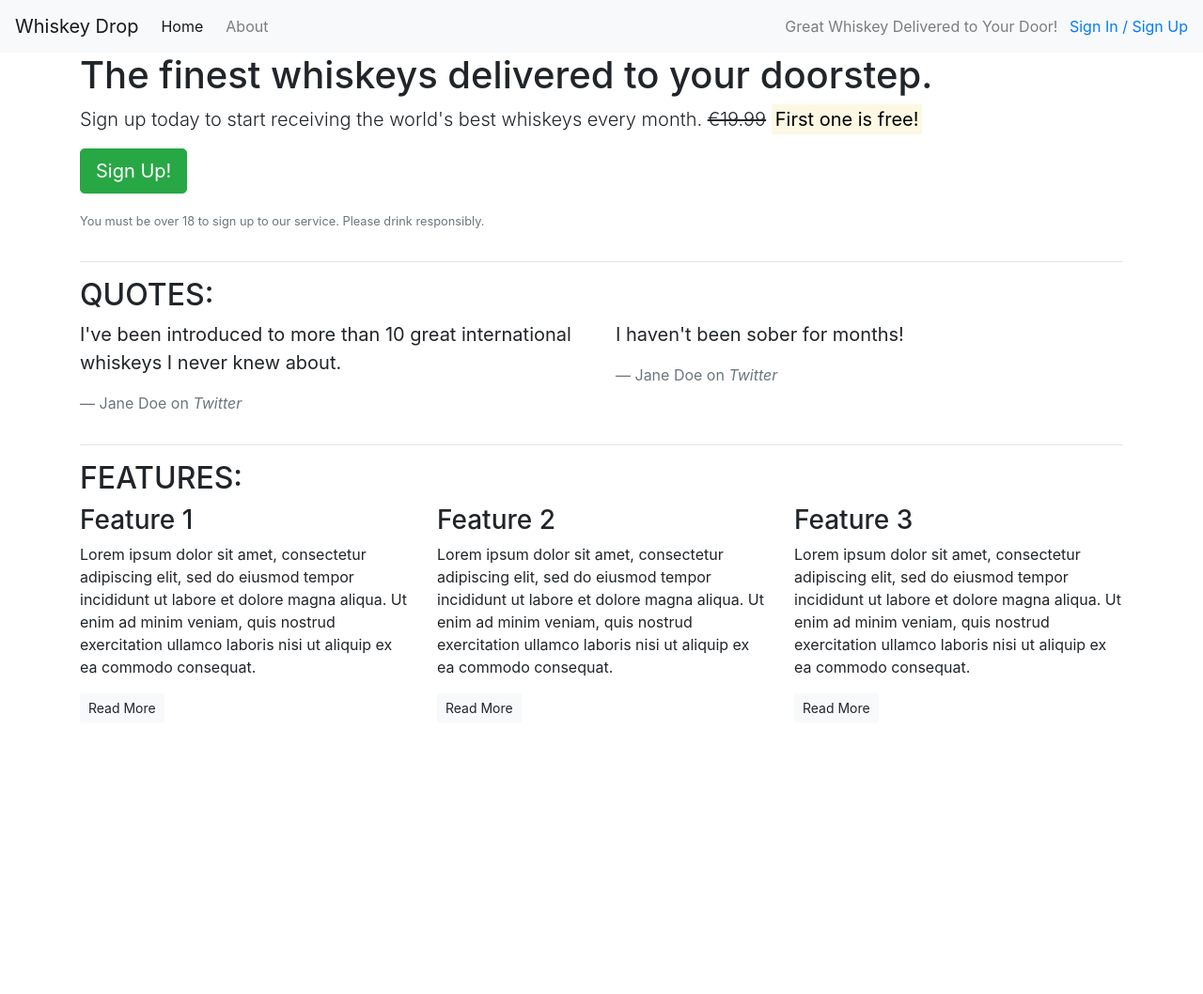
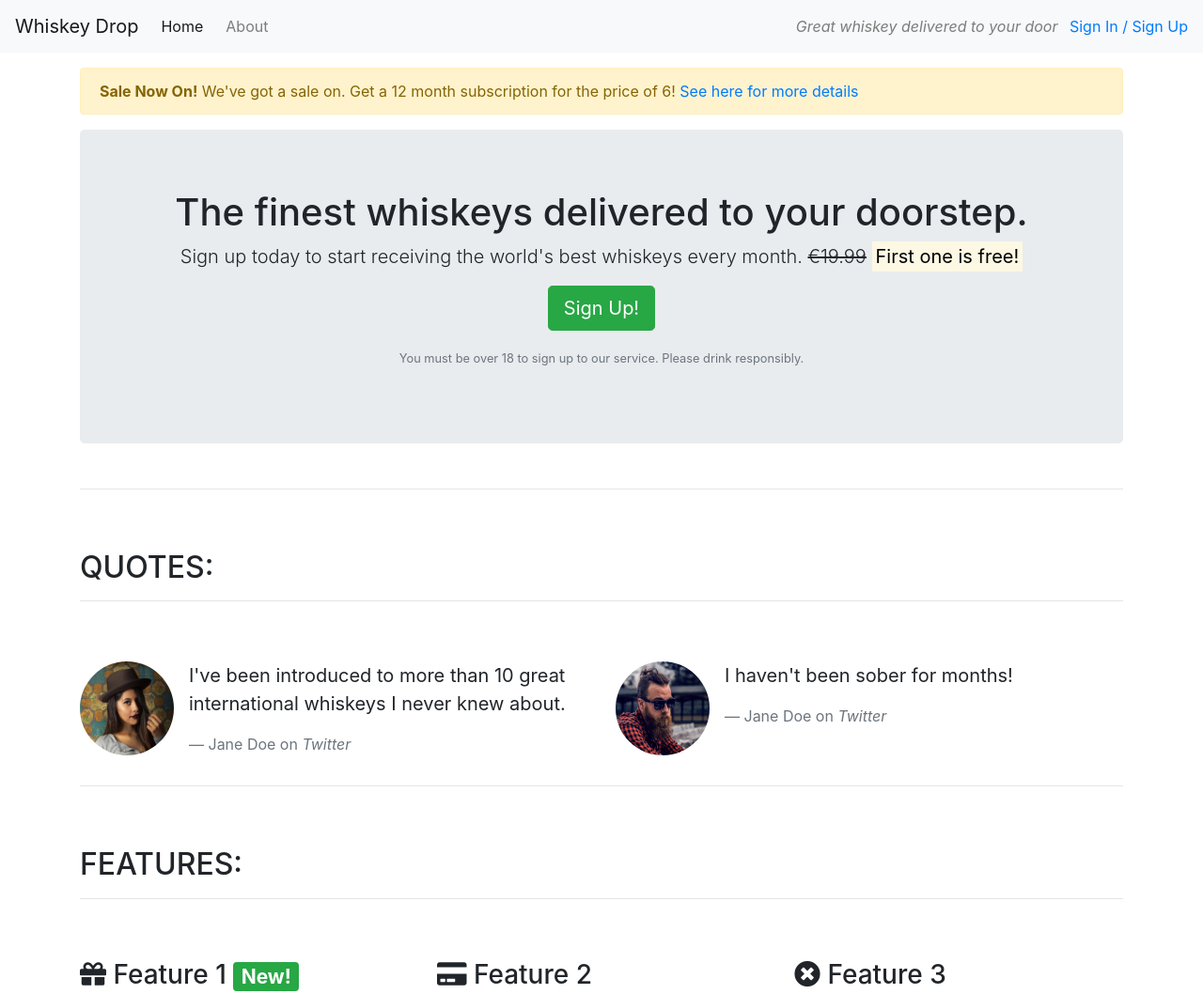
Before and after one commit to rnc-personal/CIBootstrap4Walkthrough, a plain HTML site: page index.html in a window 1280 px wide. Shown: the top 1058 px of the page at 94% size. Before the commit the page ends 800 px from the top, so only its background shows below. Drawn offline with nearby package versions, Linux system fonts and the light colour scheme.

Commit message:
BS Components 2

```diff
--- a/index.html
+++ b/index.html
@@ -6,95 +6,116 @@
     <meta name="viewport" content="width=device-width, initial-scale=1.0">
     <title>Whiskey Drop | Taste a new whiskey every month</title>
     <link rel="stylesheet" href="https://maxcdn.bootstrapcdn.com/bootstrap/4.1.3/css/bootstrap.min.css">
+    <link rel="stylesheet" href="https://use.fontawesome.com/releases/v5.6.1/css/all.css" integrity="sha384-gfdkjb5BdAXd+lj+gudLWI+BXq4IuLW5IT+brZEZsLFm++aCMlF1V92rMkPaX4PP" crossorigin="anonymous">
 </head>
 
 <body>
-    <nav class="navbar navbar-light bg-light navbar-expand-sm">
-        <a href="/" class="navbar-brand">Whiskey Drop</a>
+    <!--Nav-->
+    <nav class="navbar navbar-light navbar-expand-sm bg-light">
+        <a href="/" class="navbar-brand">
+                    Whiskey Drop</a>
         <ul class="navbar-nav mr-auto">
             <li class="active nav-item mr-2"><a class="nav-link" href="/">Home</a></li>
-            <li class="nav-item mr-2"><a class="nav-link" href="/about">About</a></li>
-            <li class="nav-item mr-2 d-block d-sm-none"><a class="nav-link" href="/login">Login</a></li>
+            <li class="nav-item mr-2"><a class="nav-link" href="">About</a></li>
+            <li class="nav-item mr-2 d-block d-sm-none"><a class="nav-link" href="">Sign In / Sign Up</a></li>
         </ul>
+
         <div class="d-none d-md-block">
-            <p class="navbar-text my-auto mr-2">Great Whiskey Delivered to Your Door!</p>
+            <p class="navbar-text my-auto mr-2"><i>Great whiskey delivered to your door</i></p>
             <a href="/login">Sign In / Sign Up</a>
         </div>
+        <!--</div>-->
     </nav>
-    <article class="container">
+    <article class="container mt-3">
+        <div class="row d-none d-sm-block">
+            <div class="col-12">
+                <div class="alert alert-warning">
+                    <strong>Sale Now On!</strong> We've got a sale on. Get a 12 month subscription for the price of 6! <a href="">See here for more details</a>
+                </div>
+            </div>
+        </div>
         <!-- Callout -->
         <div class="row">
             <div class="col-12">
-                <section class="callout">
+                <section class="callout jumbotron text-center">
                     <h1>The finest whiskeys delivered to your doorstep.</h1>
                     <p class="lead">Sign up today to start receiving the world's best whiskeys every month.
-                        <s>€19.99</s> <strong><mark>First one is free!</mark></strong></p>
+                        <s class="d-none d-sm-inline">€19.99</s>
+                        <span class="d-inline d-sm-none"><br></span>
+                        <strong><mark>First one is free!</mark></strong></p>
                     <p><button class="btn btn-lg btn-success">Sign Up!</button></p>
-                    <p class="text-muted"><small>You must be over 18 to sign up to our service. Please drink
-                            responsibly.</small></p>
+                    <p class="text-muted"><small>You must be over 18 to sign up to our service. Please drink responsibly.</small></p>
                 </section>
             </div>
         </div>
         <!-- /.callout -->
         <hr>
-
         <!-- Quotes -->
         <section class="quotes">
             <div class="row">
-                <div class="col-12">
+                <div class="col-12 my-5">
                     <h2 class="text-uppercase">Quotes:</h2>
+                    <hr />
                 </div>
             </div>
             <div class="row">
                 <div class="col-12 col-md-6">
+                    <div class="media">
+                        <div class="d-none d-sm-block">
+                            <img src="images/girl-image.png" class="rounded-circle mr-3" height=100 width=100>
+                        </div>
+                        <div class="media-body">
                             <blockquote class="blockquote">
                                 <p>I've been introduced to more than 10 great international whiskeys I never knew about.</p>
                                 <footer class="blockquote-footer">Jane Doe on <cite title="Twitter">Twitter</cite></footer>
                             </blockquote>
                         </div>
+                    </div>
+                </div>
                 <div class="col-12 col-md-6">
+                    <div class="media">
+                        <div class="d-none d-sm-block">
+                            <img src="images/guy-image.png" class="rounded-circle mr-3" height=100 width=100>
+                        </div>
+                        <div class="media-body">
                             <blockquote class="blockquote">
                                 <p>I haven't been sober for months!</p>
                                 <footer class="blockquote-footer">Jane Doe on <cite title="Twitter">Twitter</cite></footer>
                             </blockquote>
                         </div>
                     </div>
+                </div>
+            </div>
         </section>
         <!-- /.quotes -->
         <hr>
-
         <!-- Features -->
         <section class="features">
             <div class="row">
-                <div class="col-12">
+                <div class="col-12 my-5">
                     <h2 class="text-uppercase">Features:</h2>
+                    <hr />
                 </div>
             </div>
             <div class="row">
                 <div class="col-12 col-md-6 col-lg-4">
                     <div class="feature">
-                        <h3>Feature 1</h3>
-                        <p>Lorem ipsum dolor sit amet, consectetur adipiscing elit, sed do eiusmod tempor incididunt ut
-                            labore et dolore magna aliqua. Ut enim ad minim veniam, quis nostrud exercitation ullamco
-                            laboris nisi ut aliquip ex ea commodo consequat.</p>
+                        <h3><i class="fas fa-gift d-none d-sm-inline"></i> Feature 1 <span class="badge badge-success">New!</span></h3>
+                        <p>Lorem ipsum dolor sit amet, consectetur adipiscing elit, sed do eiusmod tempor incididunt ut labore et dolore magna aliqua. Ut enim ad minim veniam, quis nostrud exercitation ullamco laboris nisi ut aliquip ex ea commodo consequat.</p>
                         <p><a class="btn btn-sm btn-light" href="">Read More</a></p>
                     </div>
                 </div>
                 <div class="col-12 col-md-6 col-lg-4">
                     <div class="feature">
-                        <h3>Feature 2</h3>
-                        <p>Lorem ipsum dolor sit amet, consectetur adipiscing elit, sed do eiusmod tempor incididunt ut
-                            labore et dolore magna aliqua. Ut enim ad minim veniam, quis nostrud exercitation ullamco
-                            laboris nisi ut aliquip ex ea commodo consequat.</p>
+                        <h3><i class="fas fa-credit-card d-none d-sm-inline"></i> Feature 2</h3>
+                        <p>Lorem ipsum dolor sit amet, consectetur adipiscing elit, sed do eiusmod tempor incididunt ut labore et dolore magna aliqua. Ut enim ad minim veniam, quis nostrud exercitation ullamco laboris nisi ut aliquip ex ea commodo consequat.</p>
                         <p><a class="btn btn-sm btn-light" href="">Read More</a></p>
                     </div>
                 </div>
                 <div class="col-12 d-md-none d-lg-block col-lg-4">
                     <div class="feature">
-                        <h3>Feature 3</h3>
-                        <p>Lorem ipsum dolor sit amet, consectetur adipiscing elit, sed do eiusmod tempor incididunt ut
-                            labore et dolore magna aliqua. Ut enim ad minim veniam, quis nostrud exercitation ullamco
-                            laboris nisi ut aliquip ex ea commodo consequat.</p>
+                        <h3><i class="fas fa-times-circle d-none d-sm-inline"></i> Feature 3</h3>
+                        <p>Lorem ipsum dolor sit amet, consectetur adipiscing elit, sed do eiusmod tempor incididunt ut labore et dolore magna aliqua. Ut enim ad minim veniam, quis nostrud exercitation ullamco laboris nisi ut aliquip ex ea commodo consequat.</p>
                         <p><a class="btn btn-sm btn-light" href="">Read More</a></p>
                     </div>
                 </div>
```
Also changed, not shown: images/girl-image.png (added), images/guy-image.png (added). Lines whose indentation alone changed are shown as unchanged.
